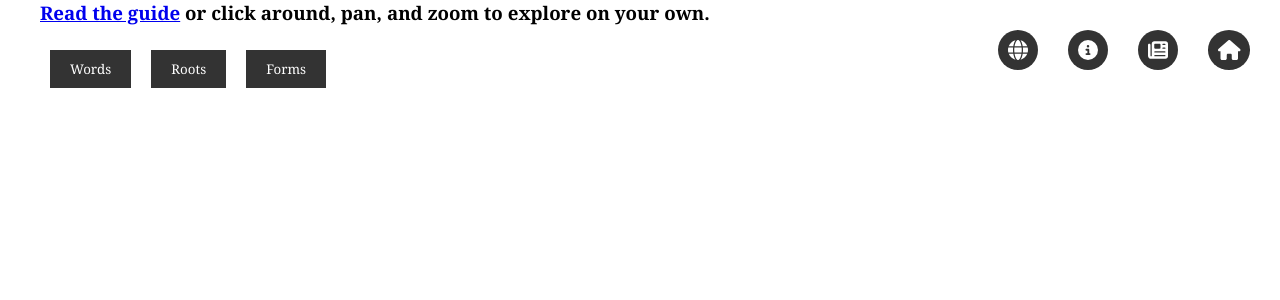
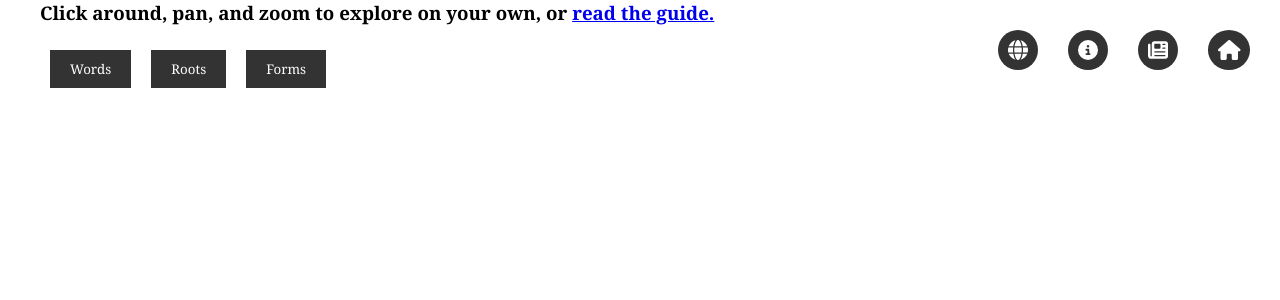
Before and after one commit to codectified/mindroots, a React (Create React App) app: page /start in a window 1280 px wide. Shown: the top 300 px of the page. Built offline with nearby package versions, Linux system fonts and the light colour scheme; no server answers.

Commit message:
minor revision

```diff
--- a/src/components/Start.js
+++ b/src/components/Start.js
@@ -106,7 +106,7 @@ const Start = () => {
 
 
       <h3>
-  <Link to="/getting-started">Read the guide</Link> or click around, pan, and zoom to explore on your own.
+      Click around, pan, and zoom to explore on your own, or <Link to="/getting-started">read the guide.</Link>
   <br></br>
 </h3>
 
```
